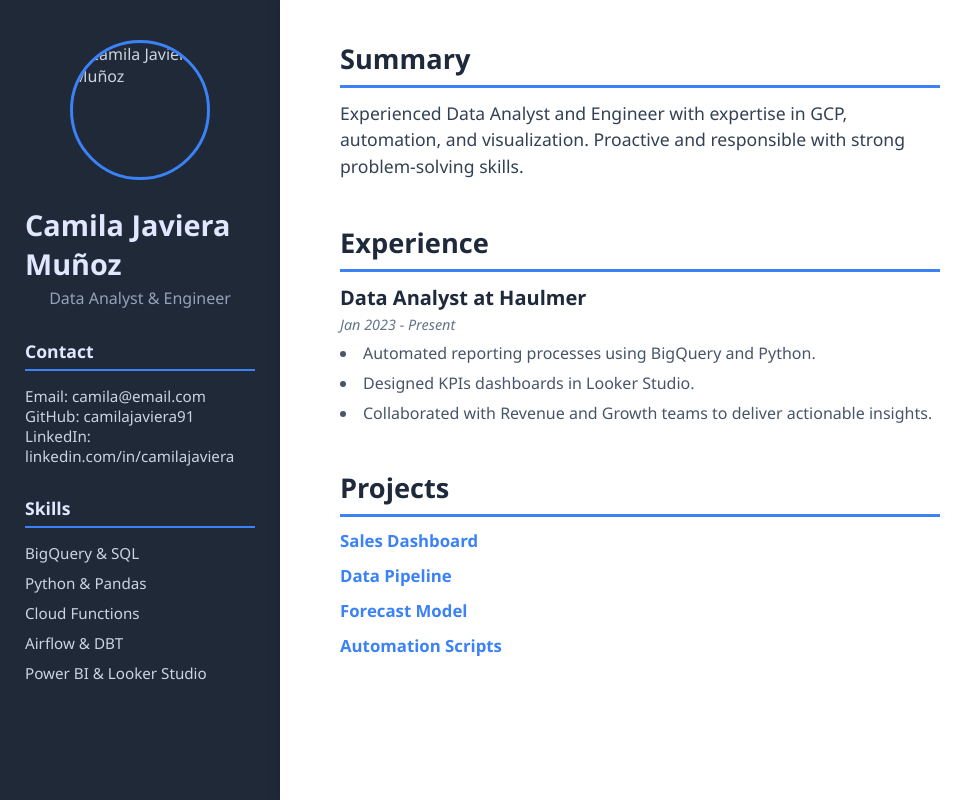
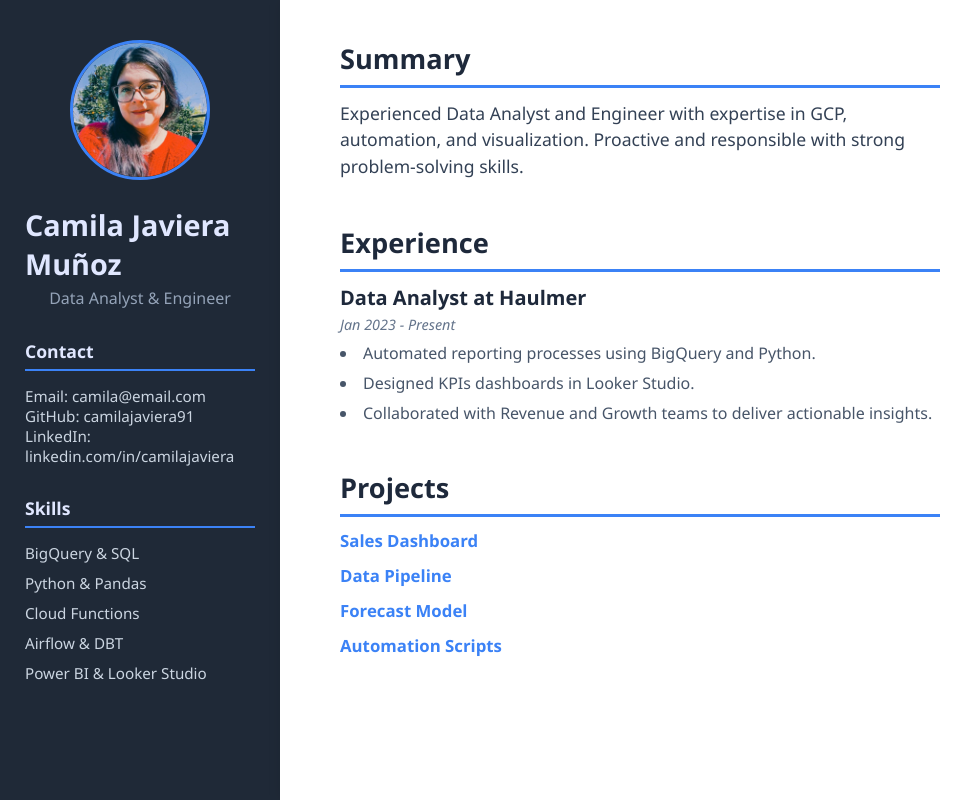
Before and after one commit to CamilaJaviera91/camila-portfolio, a plain HTML site: page index.html in a window 1280 px wide. Shown: the whole page, without its empty margins (0-978 px from the left). Drawn offline with Linux system fonts and the light colour scheme.

Commit message:
feat(index): edit index

```diff
--- a/index.html
+++ b/index.html
@@ -8,7 +8,7 @@
 </head>
 <body>
   <aside class="sidebar">
-    <img src="assets/profile.jpg" alt="Camila Javiera Muñoz" />
+    <img src="assets/profile.png" alt="Camila Javiera Muñoz" />
     <h1>Camila Javiera Muñoz</h1>
     <p class="title">Data Analyst & Engineer</p>
 
```
